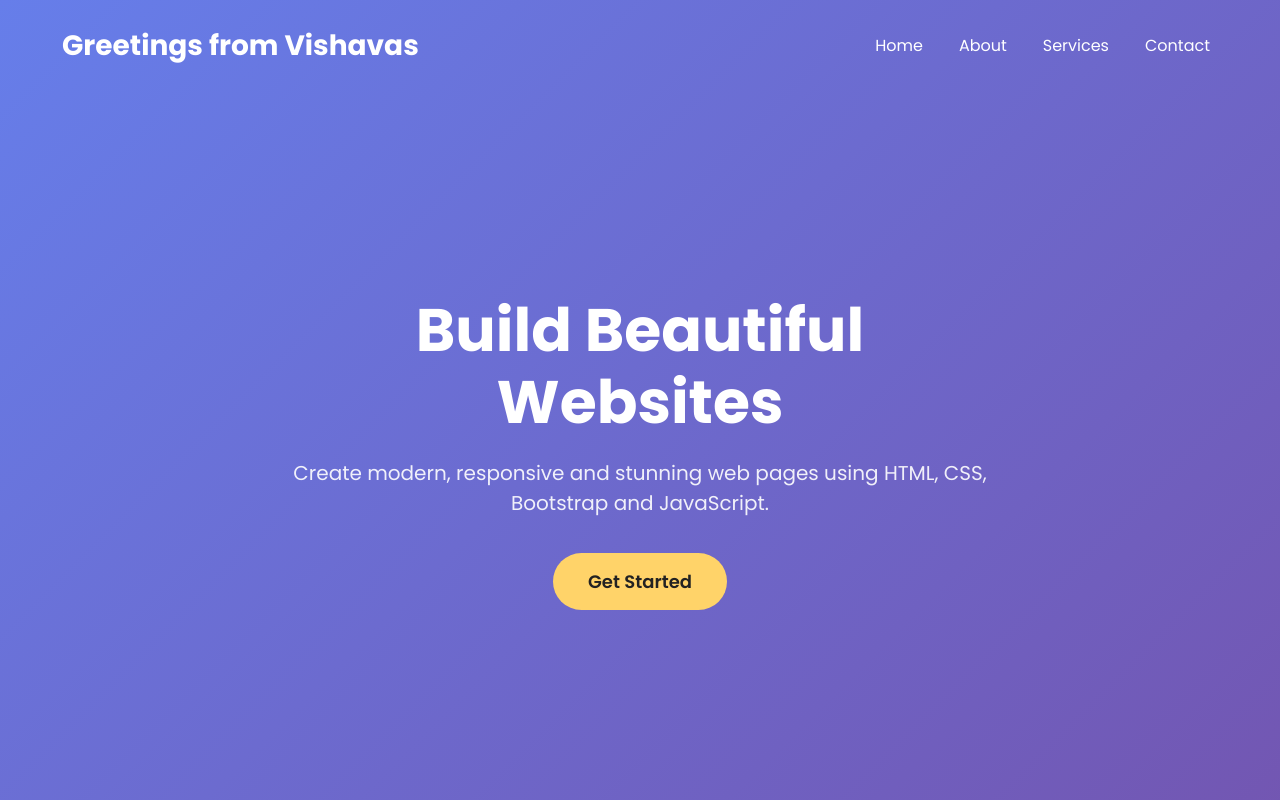
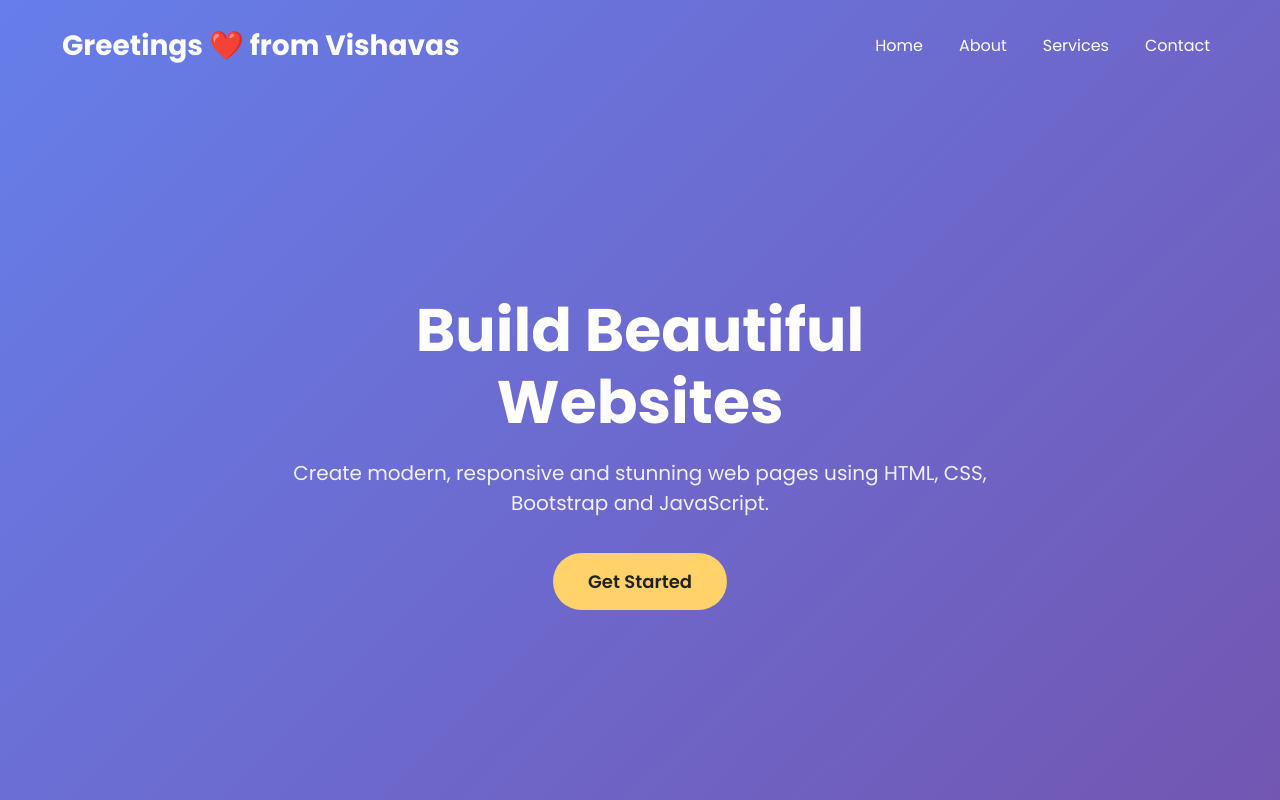
Before and after one commit to vishavas1004/mywebsite, a plain HTML site: page index.html in a window 1280 px wide. Shown: the top 800 px of the page. Drawn offline with nearby package versions, Linux system fonts and the light colour scheme.

Commit message:
Update navbar brand text to include heart emoji

```diff
--- a/index.html
+++ b/index.html
@@ -124,7 +124,7 @@
     <!-- Navbar -->
     <nav class="navbar navbar-expand-lg">
         <div class="container-fluid">
-            <a class="navbar-brand" href="#">Greetings from Vishavas</a>
+            <a class="navbar-brand" href="#">Greetings ❤️  from Vishavas</a>
 
             <button class="navbar-toggler bg-light"
                     type="button"
```
